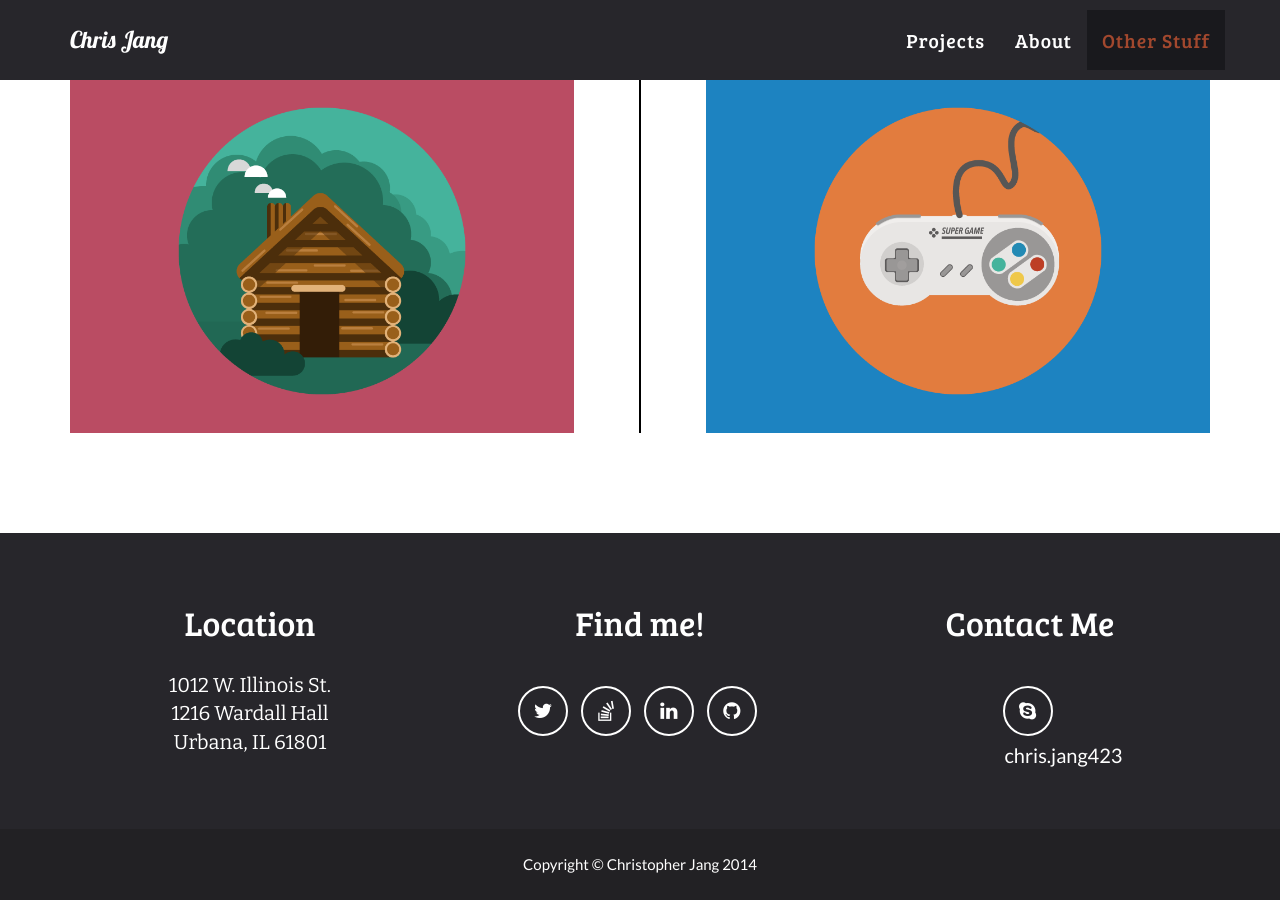
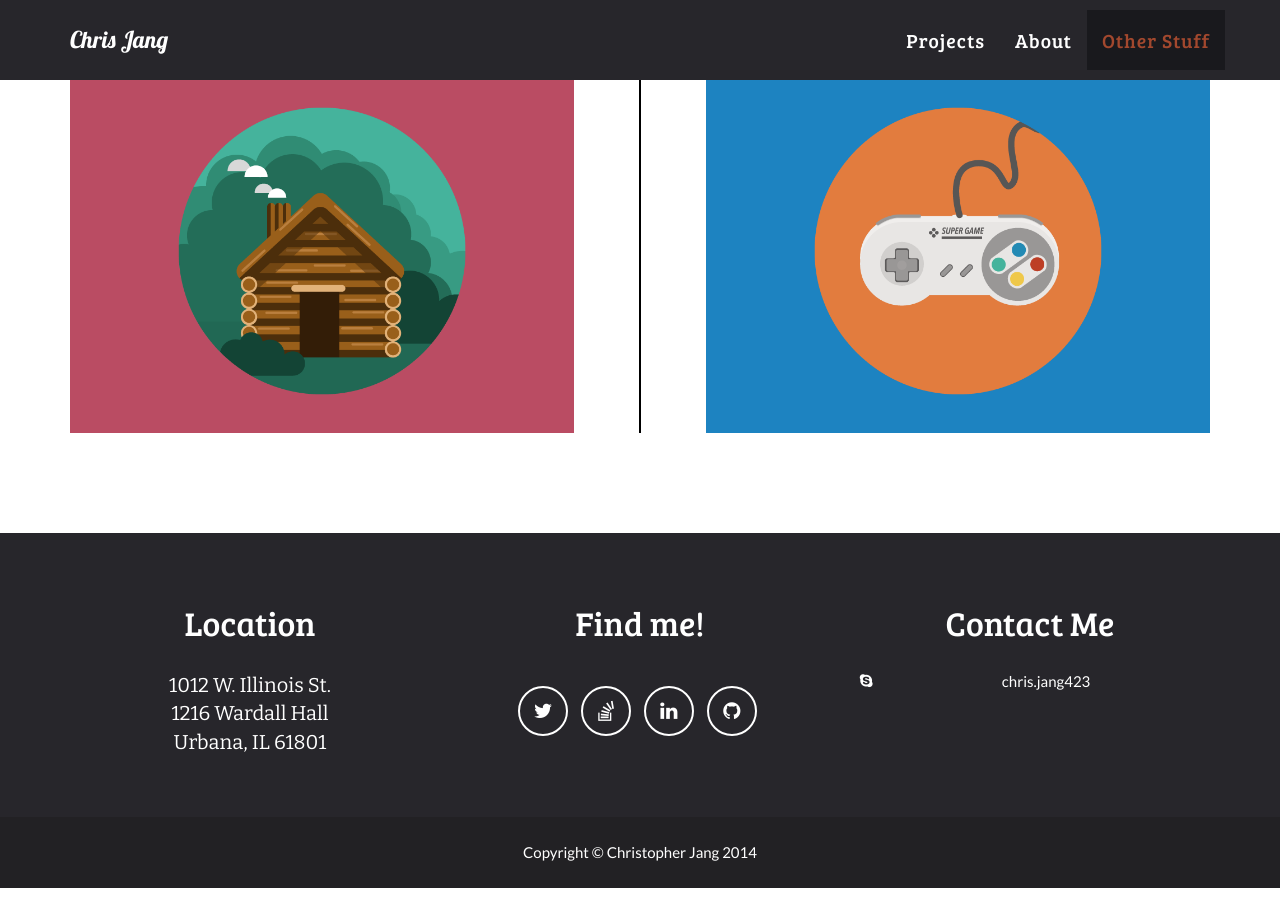
Before and after one commit to cjang5/cjang5.github.io, a Jekyll site: the page built from index.html, in a window 1280 px wide and 900 px high, scrolled down 2226 px. Built offline with Jekyll 4.4.1, drawn with Linux system fonts in a browser that asks for light colours.

```diff
--- a/_includes/footer.html
+++ b/_includes/footer.html
@@ -24,12 +24,8 @@
                     </div>
                     <div class="footer-col col-md-4">
                         <h3>Contact Me</h3>
-                        <ul class="list-inline">
-			    <li>
-				<a href="#" class="btn-social btn-outline">
-				    <i class="fa fa-skype fa-fw"></i>chris.jang423
-				</a>
-			    </li>
+                        <ul class="fa-ul">
+			    <li><i class="fa-li fa fa-skype"></i>chris.jang423</li>
 			</ul>
                     </div>
                 </div>
```
